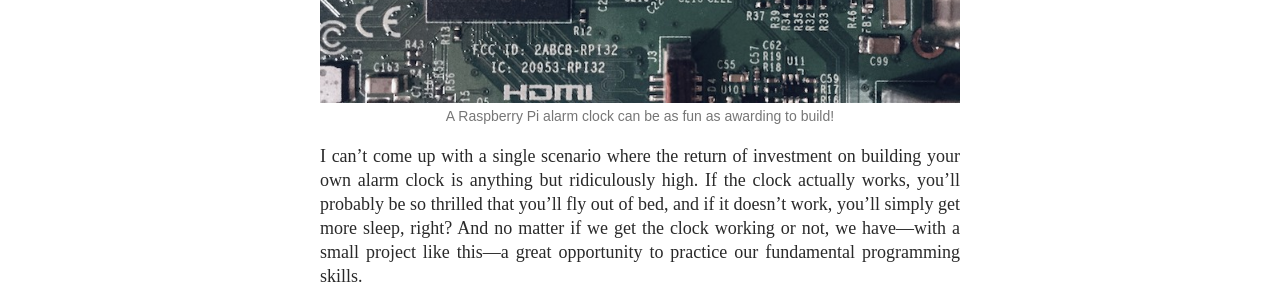
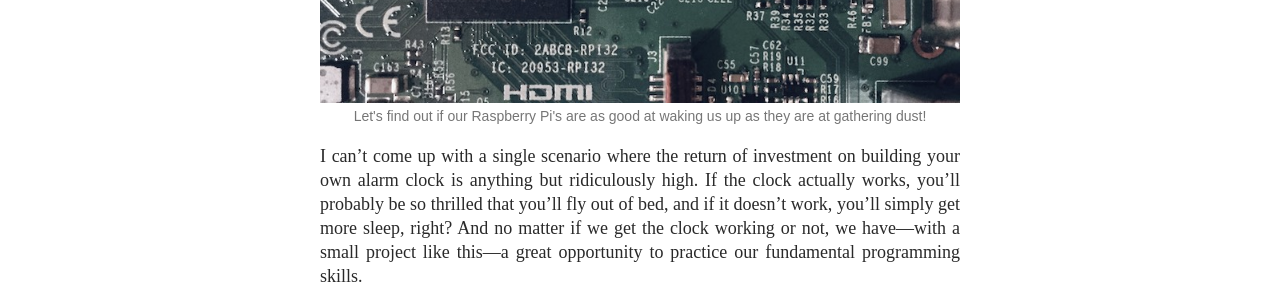
Before and after one commit to meliasson/meliasson.github.io, a Jekyll site: the page built from _posts/2019-12-30-a-motion-detecting-alarm-clock.md, in a window 1280 px wide. Shown: the part 548-848 px from the top of the page. Built offline with Jekyll 4.4.1, drawn with Linux system fonts in a browser that asks for light colours.

Commit message:
Update image caption

```diff
--- a/_posts/2019-12-30-a-motion-detecting-alarm-clock.md
+++ b/_posts/2019-12-30-a-motion-detecting-alarm-clock.md
@@ -6,7 +6,7 @@
 ---
 If you, like me, happen to have a Raspberry Pi lying around, together with a motion sensor and a speaker, why not put it to work by building a motion detecting, weather reporting, inspirational quote reading alarm clock?
 
-{% include image.html url="/assets/alarm-clock.jpg" description="A Raspberry Pi alarm clock can be as fun as awarding to build!" %}
+{% include image.html url="/assets/alarm-clock.jpg" description="Let's find out if our Raspberry Pi's are as good at waking us up as they are at gathering dust!" %}
 
 I can’t come up with a single scenario where the return of investment on building your own alarm clock is anything but ridiculously high. If the clock actually works, you'll probably be so thrilled that you'll fly out of bed, and if it doesn't work, you'll simply get more sleep, right? And no matter if we get the clock working or not, we have&mdash;with a small project like this&mdash;a great opportunity to practice our fundamental programming skills.
 
```
